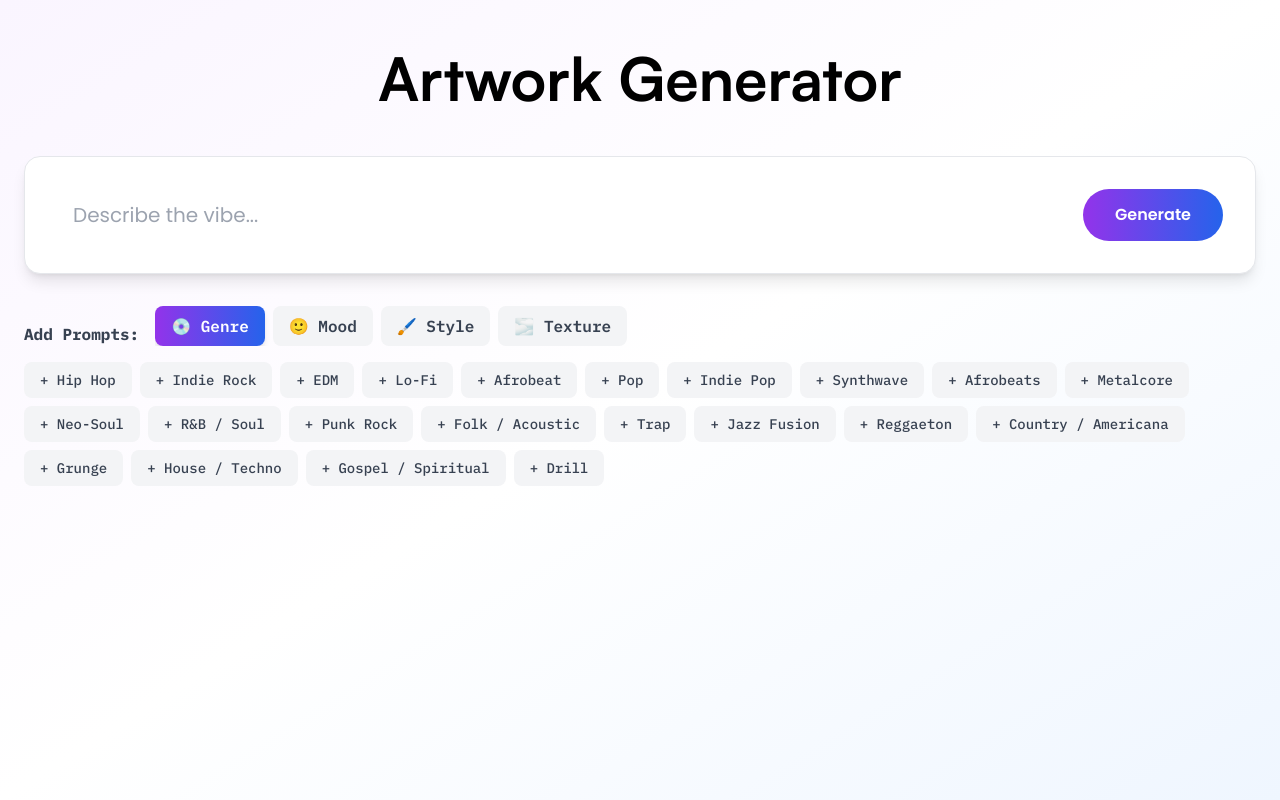
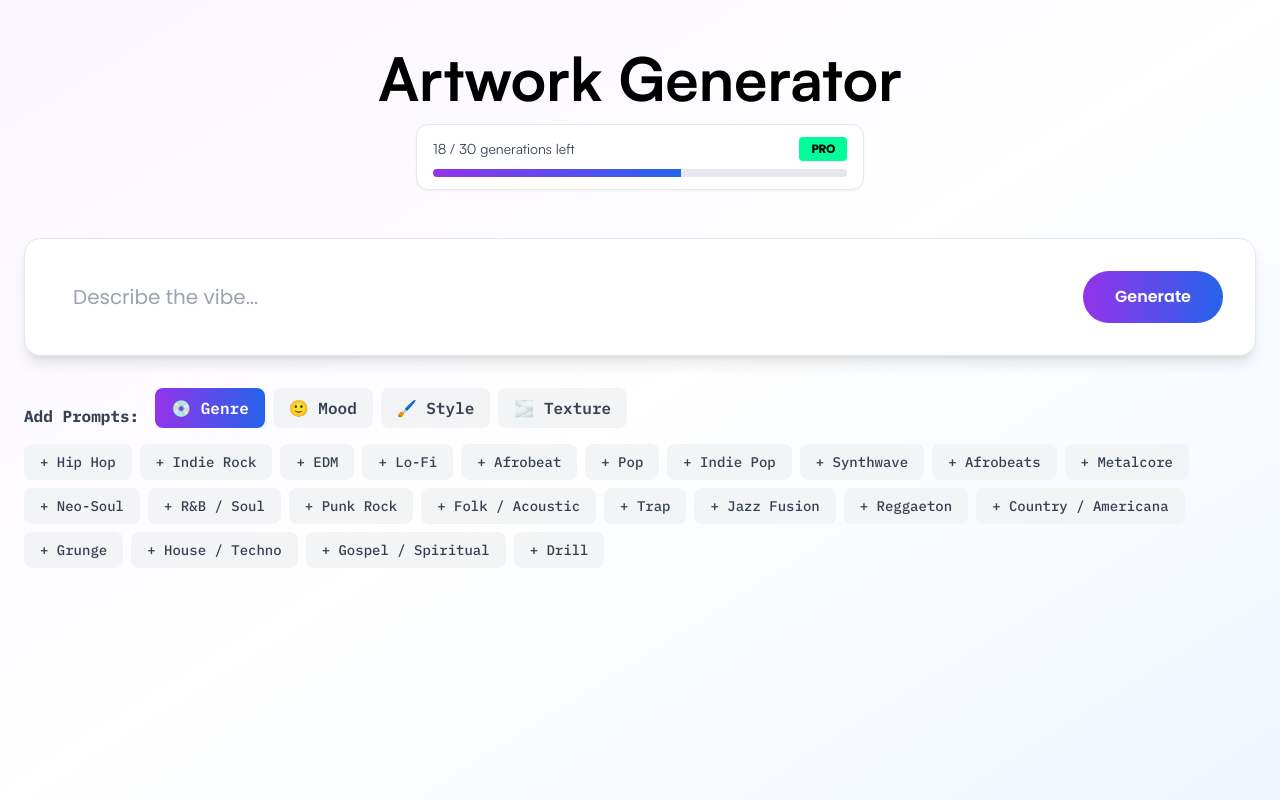
Before and after one commit to dittomusic-JK/ditto-artgen-starter, a Next.js app: page / in a window 1280 px wide. Built offline with nearby package versions, Linux system fonts and the light colour scheme; a web font is replaced by a local one.

Commit message:
Update index.js

```diff
--- a/pages/index.js
+++ b/pages/index.js
@@ -74,7 +74,7 @@
       </button>
 
       {open && (
-        <div className="absolute left-0 right-0 mt-2 max-h-80 bg-white border border-gray-300 rounded-xl shadow-2xl overflow-auto z-50 animate-in fade-in slide-in-from-top-2 duration-200">
+        <div className="absolute left-0 right-0 mt-2 max-h-80 bg-white border border-gray-300 rounded-xl shadow-2xl overflow-auto z-50">
           {FONTS.map(f => (
             <button
               key={f.css}
@@ -108,6 +108,44 @@
   const [history, setHistory] = useState([]);
   const [showHistory, setShowHistory] = useState(false);
 
+  const [userStatus, setUserStatus] = useState(null);
+  const [showUpgradeModal, setShowUpgradeModal] = useState(false);
+  const [usageLoading, setUsageLoading] = useState(true);
+
+  useEffect(() => {
+    fetchUserStatus();
+  }, []);
+
+  async function fetchUserStatus() {
+    try {
+      setUsageLoading(true);
+      await new Promise(resolve => setTimeout(resolve, 500));
+
+                    const mockStatus = {
+        user_id: 123,
+        subscription: {
+          product_code: 'professional', // Change to 'artist' or 'label-five' to see different badges
+          name: 'Professional',
+          tier: 'Professional'
+        },
+        usage: {
+          current_month: '2025-10',
+          generations_used: 12,
+          generations_limit: 30,
+          generations_remaining: 18,
+          resets_at: '2025-11-01T00:00:00Z'
+        },
+        can_generate: true
+      };
+
+      setUserStatus(mockStatus);
+    } catch (error) {
+      console.error('Failed to fetch user status:', error);
+    } finally {
+      setUsageLoading(false);
+    }
+  }
+
   const toggle = (value) => {
     setPicks(p => {
       const cur = p[activeTab];
@@ -117,21 +155,25 @@
   };
 
   async function onGenerate(){
+    if (userStatus && userStatus.usage.generations_remaining === 0) {
+      setShowUpgradeModal(true);
+      return;
+    }
+
+    const demoImages = [
+      'https://images.unsplash.com/photo-1614854262318-831574f15f1f?w=900&h=900&fit=crop',
+      'https://images.unsplash.com/photo-1470225620780-dba8ba36b745?w=900&h=900&fit=crop',
+      'https://images.unsplash.com/photo-1511671782779-c97d3d27a1d4?w=900&h=900&fit=crop',
+      'https://images.unsplash.com/photo-1493225457124-a3eb161ffa5f?w=900&h=900&fit=crop'
+    ];
+
     try {
       setIsLoading(true);
       setImages([]);
 
-      const resp = await fetch('/api/generate', {
-        method:'POST',
-        headers:{'Content-Type':'application/json'},
-        body: JSON.stringify({ prompt, pills: picks })
-      });
+      await new Promise(resolve => setTimeout(resolve, 2000));
 
-      const data = await resp.json();
-
-      if (!resp.ok) throw new Error(data?.error || 'Generation failed');
-
-      const generatedImages = data.images || [];
+      const generatedImages = demoImages;
       setImages(generatedImages);
 
       setHistory(prev => [{
@@ -139,6 +181,18 @@
         prompt: assembledPrompt(prompt, picks),
         images: generatedImages
       }, ...prev].slice(0, 10));
+
+      if (userStatus) {
+        setUserStatus(prev => ({
+          ...prev,
+          usage: {
+            ...prev.usage,
+            generations_used: prev.usage.generations_used + 1,
+            generations_remaining: prev.usage.generations_remaining - 1
+          },
+          can_generate: prev.usage.generations_remaining - 1 > 0
+        }));
+      }
 
     } catch (e) {
       alert(e.message || 'Something went wrong generating images.');
@@ -151,6 +205,9 @@
     return <Editor data={selected} onClose={()=>setMode('gen')} />;
   }
 
+  const isLimitReached = userStatus && userStatus.usage.generations_remaining === 0;
+  const isRunningLow = userStatus && userStatus.usage.generations_remaining <= 3 && userStatus.usage.generations_remaining > 0;
+
   return (
     <div className="min-h-screen bg-gradient-to-br from-purple-50 via-white to-blue-50">
       <style>{`
@@ -158,39 +215,19 @@
 
         @font-face {
           font-family: 'Satoshi';
-          src: url('/assets/fonts/Satoshi-Regular.woff2') format('woff2'),
-               url('/fonts/Satoshi-Regular.woff2') format('woff2');
+          src: url('/assets/fonts/Satoshi-Regular.woff2') format('woff2');
           font-weight: 400;
-          font-style: normal;
           font-display: swap;
         }
         @font-face {
           font-family: 'Satoshi';
-          src: url('/assets/fonts/Satoshi-Medium.woff2') format('woff2'),
-               url('/fonts/Satoshi-Medium.woff2') format('woff2');
-          font-weight: 500;
-          font-style: normal;
-          font-display: swap;
-        }
-        @font-face {
-          font-family: 'Satoshi';
-          src: url('/assets/fonts/Satoshi-Bold.woff2') format('woff2'),
-               url('/fonts/Satoshi-Bold.woff2') format('woff2');
+          src: url('/assets/fonts/Satoshi-Bold.woff2') format('woff2');
           font-weight: 700;
-          font-style: normal;
-          font-display: swap;
-        }
-        @font-face {
-          font-family: 'Satoshi';
-          src: url('/assets/fonts/Satoshi-Black.woff2') format('woff2'),
-               url('/fonts/Satoshi-Black.woff2') format('woff2');
-          font-weight: 900;
-          font-style: normal;
           font-display: swap;
         }
 
         body {
-          font-family: 'Satoshi', -apple-system, BlinkMacSystemFont, 'Segoe UI', sans-serif;
+          font-family: 'Satoshi', 'DM Sans', sans-serif;
         }
 
         @keyframes spin {
@@ -209,6 +246,59 @@
           <h1 className="text-4xl sm:text-6xl font-bold text-black text-center" style={{fontFamily: 'Satoshi', fontWeight: 700}}>
             Artwork Generator
           </h1>
+
+          {userStatus && !usageLoading && (
+            <div className="flex flex-col items-center gap-3 w-full max-w-md">
+              <div className="w-full px-4 py-3 bg-white rounded-xl border border-gray-200 shadow-sm">
+                <div className="flex items-center justify-between mb-2">
+                  <span className="text-sm font-medium text-gray-700">
+                    {userStatus.usage.generations_remaining} / {userStatus.usage.generations_limit} generations left
+                  </span>
+                  <span
+                    className="px-3 py-1 text-xs font-bold rounded uppercase"
+                    style={{
+                      fontFamily: 'Poppins',
+                      fontWeight: 700,
+                      letterSpacing: '-0.4px',
+                      color: '#000000',
+                      backgroundColor:
+                        userStatus.subscription.product_code === 'artist' ? '#aa00ff' :
+                        userStatus.subscription.product_code === 'professional' ? '#00ff99' :
+                        userStatus.subscription.product_code.includes('label') ? '#F6C443' :
+                        '#aa00ff'
+                    }}
+                  >
+                    {userStatus.subscription.product_code === 'artist' ? 'STARTER' :
+                     userStatus.subscription.product_code === 'professional' ? 'PRO' :
+                     userStatus.subscription.product_code.includes('label') && userStatus.subscription.product_code !== 'label-unlimited' ? 'LABELS' :
+                     userStatus.subscription.product_code === 'label-unlimited' ? 'DITTO PLUS' :
+                     userStatus.subscription.name.toUpperCase()}
+                  </span>
+                </div>
+
+                <div className="w-full bg-gray-200 rounded-full h-2 overflow-hidden">
+                  <div
+                    className={`h-full transition-all duration-500 ${
+                      isLimitReached ? 'bg-red-500' :
+                      isRunningLow ? 'bg-orange-500' :
+                      'bg-gradient-to-r from-purple-600 to-blue-600'
+                    }`}
+                    style={{
+                      width: `${(userStatus.usage.generations_remaining / userStatus.usage.generations_limit) * 100}%`
+                    }}
+                  />
+                </div>
+
+                {isRunningLow && (
+                  <div className="text-xs text-orange-600 mt-2 flex items-center gap-1">
+                    <span>⚠️</span>
+                    <span>Running low! Resets {new Date(userStatus.usage.resets_at).toLocaleDateString()}</span>
+                  </div>
+                )}
+              </div>
+            </div>
+          )}
+
           {history.length > 0 && (
             <button
               className={`px-4 py-2 text-sm font-medium rounded-lg transition-colors ${
@@ -232,17 +322,46 @@
               placeholder="Describe the vibe..."
               value={prompt}
               onChange={e=>setPrompt(e.target.value)}
-              onKeyDown={e => e.key === 'Enter' && onGenerate()}
+              onKeyDown={e => e.key === 'Enter' && !isLimitReached && onGenerate()}
             />
             <button
-              className="px-6 sm:px-8 py-3 rounded-full bg-gradient-to-r from-purple-600 to-blue-600 text-white font-semibold hover:shadow-lg hover:scale-105 transition-all disabled:opacity-50 disabled:hover:scale-100 sm:whitespace-nowrap"
+              className="px-6 sm:px-8 py-3 rounded-full bg-gradient-to-r from-purple-600 to-blue-600 text-white font-semibold hover:shadow-lg hover:scale-105 transition-all disabled:opacity-50 disabled:hover:scale-100 disabled:cursor-not-allowed sm:whitespace-nowrap"
               style={{fontFamily: 'Poppins'}}
               onClick={onGenerate}
-              disabled={isLoading}
+              disabled={isLoading || isLimitReached}
             >
               {isLoading ? 'Generating...' : 'Generate'}
             </button>
           </div>
+
+          {isLimitReached && (
+            <div className="mt-4 p-4 bg-gradient-to-r from-orange-50 to-red-50 border border-orange-200 rounded-xl">
+              <div className="flex items-start gap-3">
+                <span className="text-2xl">🚫</span>
+                <div className="flex-1">
+                  <h3 className="font-semibold text-orange-900 mb-1">Monthly Limit Reached</h3>
+                  <p className="text-sm text-orange-700 mb-3">
+                    You've used all <strong>{userStatus.usage.generations_limit} generations</strong> for this month.
+                  </p>
+                  <div className="flex gap-2">
+                    <button
+                      className="px-4 py-2 bg-orange-600 text-white text-sm font-semibold rounded-lg hover:bg-orange-700 transition-colors"
+                      style={{fontFamily: 'Satoshi'}}
+                      onClick={() => setShowUpgradeModal(true)}
+                    >
+                      See Upgrade Options
+                    </button>
+                    <div className="px-3 py-2 bg-white/80 text-xs text-gray-600 rounded-lg flex items-center gap-1.5">
+                      <svg className="w-4 h-4" fill="none" stroke="currentColor" viewBox="0 0 24 24">
+                        <path strokeLinecap="round" strokeLinejoin="round" strokeWidth={2} d="M12 8v4l3 3m6-3a9 9 0 11-18 0 9 9 0 0118 0z" />
+                      </svg>
+                      Resets {new Date(userStatus.usage.resets_at).toLocaleDateString('en-US', { month: 'short', day: 'numeric' })}
+                    </div>
+                  </div>
+                </div>
+              </div>
+            </div>
+          )}
         </section>
 
         <div className="flex flex-col sm:flex-row sm:items-end gap-3 sm:gap-4 mb-4">
@@ -361,6 +480,48 @@
           </section>
         )}
       </main>
+
+      {showUpgradeModal && userStatus && (
+        <div className="fixed inset-0 bg-black/50 flex items-center justify-center z-50 p-4" onClick={() => setShowUpgradeModal(false)}>
+          <div className="bg-white rounded-2xl max-w-lg w-full p-6 shadow-2xl" onClick={e => e.stopPropagation()}>
+            <div className="text-center">
+              <div className="text-6xl mb-4">🚀</div>
+              <h2 className="text-2xl font-bold mb-2" style={{fontFamily: 'Satoshi'}}>Upgrade for More Generations</h2>
+              <p className="text-gray-600 mb-6">
+                You've reached your limit. Unlock more creativity!
+              </p>
+
+              <div className="space-y-3 mb-6">
+                <div className="p-4 bg-gradient-to-r from-purple-50 to-blue-50 border-2 border-purple-200 rounded-xl text-left">
+                  <div className="flex items-center justify-between mb-2">
+                    <div className="font-bold text-purple-900 text-lg">Professional</div>
+                    <span className="px-2.5 py-1 bg-purple-600 text-white text-xs font-bold rounded-full">6X MORE</span>
+                  </div>
+                  <div className="text-3xl font-bold text-purple-600 mb-1">30 <span className="text-base font-normal text-gray-600">generations/month</span></div>
+                  <div className="text-sm text-purple-700 font-medium">Perfect for active creators</div>
+                </div>
+              </div>
+
+              <div className="flex gap-3">
+                <button
+                  className="flex-1 px-4 py-3 bg-gray-100 text-gray-700 font-semibold rounded-lg hover:bg-gray-200 transition-colors"
+                  style={{fontFamily: 'Satoshi'}}
+                  onClick={() => setShowUpgradeModal(false)}
+                >
+                  Maybe Later
+                </button>
+                <button
+                  className="flex-1 px-4 py-3 bg-gradient-to-r from-purple-600 to-blue-600 text-white font-semibold rounded-lg hover:shadow-lg transition-all"
+                  style={{fontFamily: 'Satoshi'}}
+                  onClick={() => setShowUpgradeModal(false)}
+                >
+                  Upgrade Now
+                </button>
+              </div>
+            </div>
+          </div>
+        </div>
+      )}
     </div>
   );
 }
@@ -402,16 +563,6 @@
     const i = new Image();
     i.crossOrigin = "anonymous";
     i.onload = ()=> setImg(i);
-    i.onerror = () => {
-      fetch(`/api/proxy-image?url=${encodeURIComponent(data.src)}`)
-        .then(resp => resp.json())
-        .then(json => {
-          if (json.dataUrl) {
-            i.src = json.dataUrl;
-          }
-        })
-        .catch(e => console.error('Failed to load image:', e));
-    };
     i.src = data.src;
   },[data.src]);
 
@@ -477,14 +628,6 @@
 
   useEffect(()=>{
     if(!canvasRef.current || !img) return;
-
-    const drawCanvas = async () => {
-      try {
-        await document.fonts.load(`700 ${titleSize}px "${font}"`);
-        await document.fonts.load(`600 ${artistSize}px "${font}"`);
-      } catch (e) {
-        console.warn('Font loading failed, using fallback:', e);
-      }
 
     const ctx = canvasRef.current.getContext('2d');
 
@@ -553,23 +696,13 @@
       ctx.shadowBlur = 0;
       ctx.globalAlpha = 1;
     }
-    };
-
-    drawCanvas();
   },[img, title, artist, font, titleSize, artistSize, titleColor, artistColor, titlePos, artistPos, titleStroke, titleShadow, titleOpacity, artistStroke, artistShadow, artistOpacity, brightness, contrast, saturation, blur]);
 
-  async function downloadPNG(){
+  function downloadPNG(){
     const OUT = 3000;
     const out = document.createElement('canvas');
     out.width = OUT; out.height = OUT;
     const ctx = out.getContext('2d');
-
-    try {
-      await document.fonts.load(`700 ${titleSize * (OUT/W)}px "${font}"`);
-      await document.fonts.load(`600 ${artistSize * (OUT/W)}px "${font}"`);
-    } catch (e) {
-      console.warn('Font loading failed for export:', e);
-    }
 
     const scale = OUT / W;
     ctx.filter = `brightness(${brightness}%) contrast(${contrast}%) saturate(${saturation}%) blur(${blur * scale}px)`;
```
Lines whose indentation alone changed are shown as unchanged.
